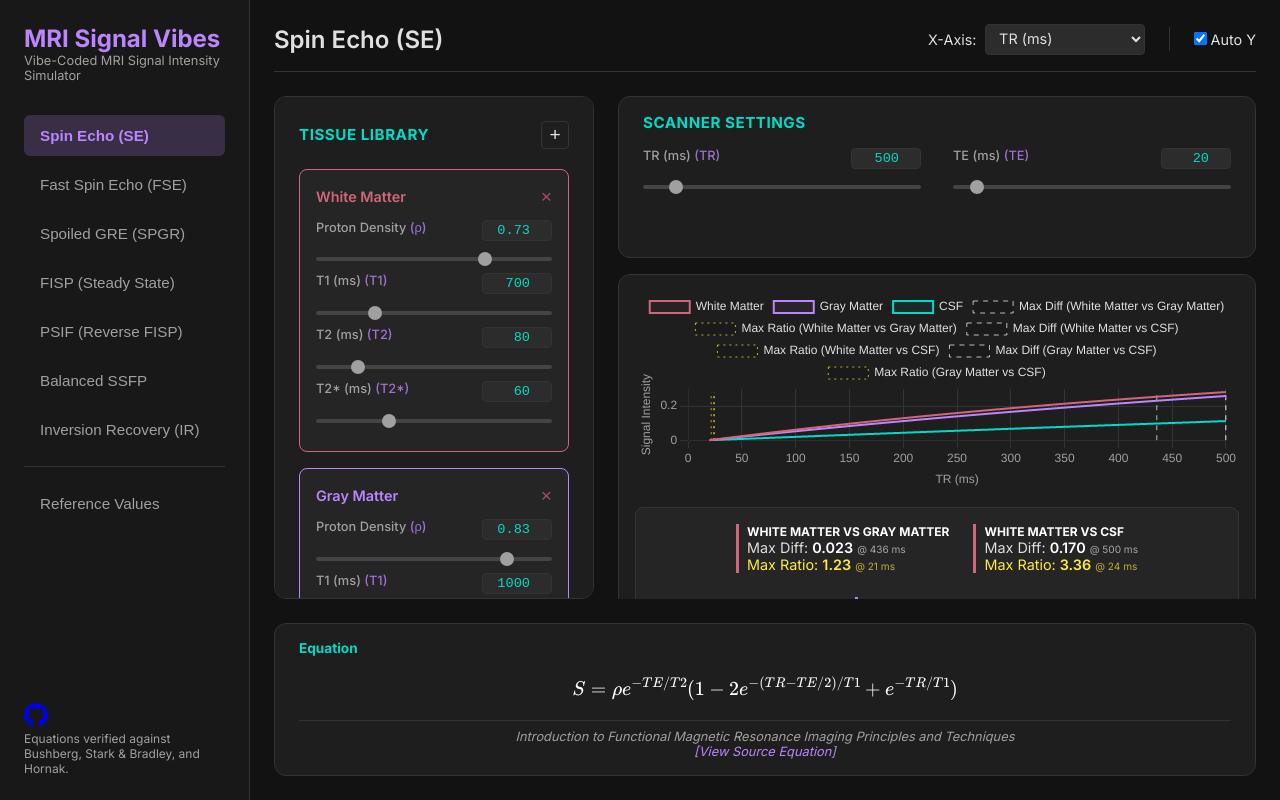
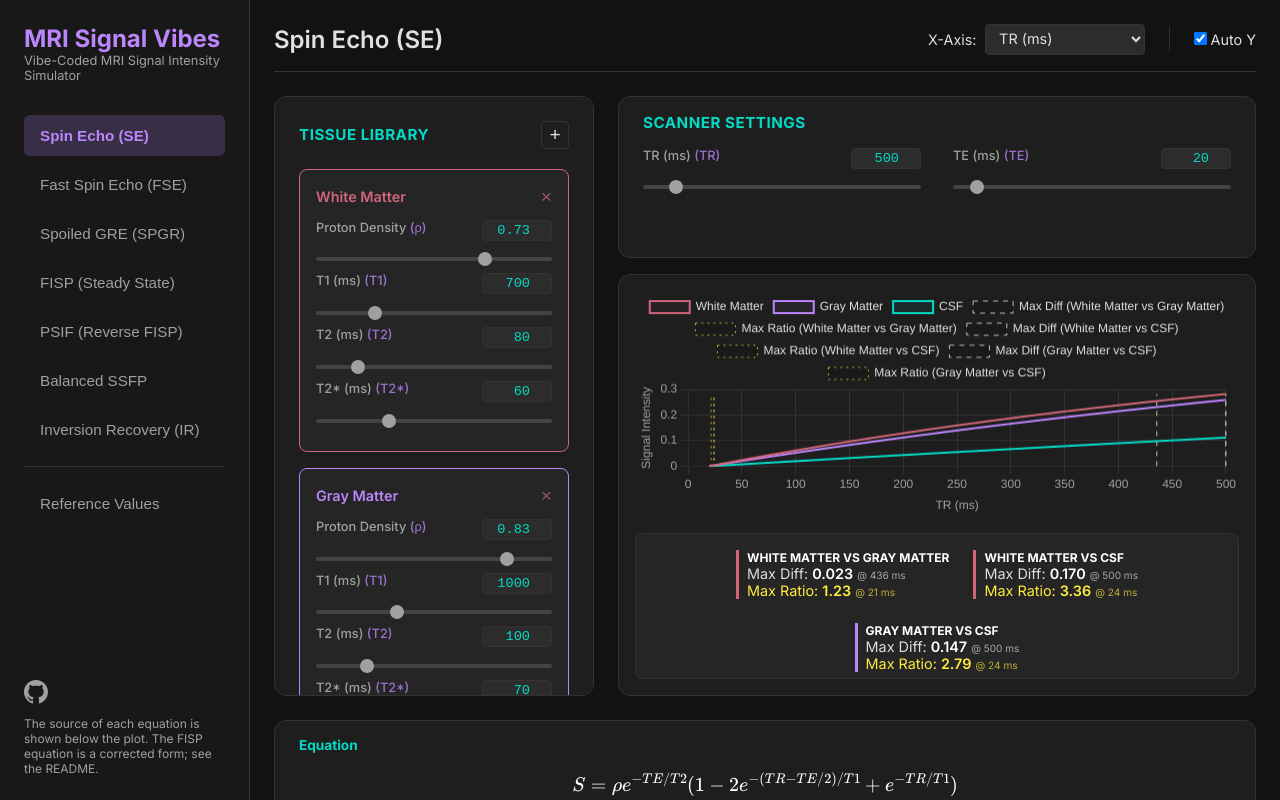
Before and after one commit to gdevenyi/mri-signal-vibes, a plain HTML site: page index.html in a window 1280 px wide. Drawn offline with nearby package versions, Linux system fonts and the light colour scheme.

Commit message:
Fix slider value snap, short-window layout and sidebar text
- Start the slider step grid at a multiple of the step, so that a typed
  value such as 500 does not move to 501. The parameter minimum is
  applied in the handlers.
- Keep the plot area at 600px or more in a short window. The page
  scrolls, and the chart stays in view.
- Narrow windows: stack the panels at their own height and limit the
  tissue panel height.
- Add styles for the GitHub link and let the sidebar scroll.
- Replace the sidebar text that said the equations were verified
  against textbooks. This could not be confirmed.
- PSIF: the code comment now says that the equation agrees with the
  source image.

Co-Authored-By: Claude Fable 5.2 <noreply@anthropic.com>
Claude-Session: https://claude.ai/code/session_01W53iUP15ZfPvn3KakUNPzG

```diff
--- a/index.html
+++ b/index.html
@@ -39,7 +39,7 @@
                 </a>
             </div>
             <div class="info-box">
-                <p>Equations verified against Bushberg, Stark &amp; Bradley, and Hornak.</p>
+                <p>The source of each equation is shown below the plot. The FISP equation is a corrected form; see the README.</p>
             </div>
         </aside>
 
--- a/script.js
+++ b/script.js
@@ -155,7 +155,7 @@ const sequences = {
         url: 'https://mriquestions.com/psif-vs-fisp.html',
         equationStr: '$$ S = \\rho \\tan(\\frac{\\theta}{2}) \\left[ 1 - (1 - e^{-TR/T1} \\cos \\theta) \\sqrt{\\frac{1 - e^{-2TR/T2}}{(1 - e^{-TR/T1} \\cos \\theta)^2 - e^{-2TR/T2}(e^{-TR/T1} - \\cos \\theta)^2}} \\right] e^{-TE/T2} $$',
         calc: (seqP, tissueP) => {
-            // PSIF Equation (User Provided)
+            // PSIF equation. Agrees with the equation image on the cited page.
             const { TR, TE, Theta } = seqP;
             let { T1, T2, Rho } = tissueP;
             if (T1 <= 0) T1 = 1;
@@ -543,7 +543,10 @@ function createSlider(container, pKey, initVal, onChange, isCompact, idPrefix =
     valInput.className = 'param-input';
     valInput.id = `${idPrefix}input-${pKey}`;
     valInput.value = initVal;
-    valInput.min = def.min;
+    // The step grid starts at a multiple of the step (0 for TR, not 1), so that
+    // a typed value such as 500 does not move to 501. The handlers apply def.min.
+    const gridMin = Math.floor(def.min / def.step) * def.step;
+    valInput.min = gridMin;
     valInput.max = def.max;
     valInput.step = def.step;
 
@@ -554,7 +557,7 @@ function createSlider(container, pKey, initVal, onChange, isCompact, idPrefix =
     slider.type = 'range';
     slider.className = 'slider-input';
     slider.id = `${idPrefix}slider-${pKey}`;
-    slider.min = def.min;
+    slider.min = gridMin;
     slider.max = def.max;
     slider.step = def.step;
     slider.value = initVal;
@@ -563,7 +566,7 @@ function createSlider(container, pKey, initVal, onChange, isCompact, idPrefix =
 
     // Sync Slider -> Input
     slider.addEventListener('input', (e) => {
-        const newVal = parseFloat(e.target.value);
+        const newVal = Math.max(parseFloat(e.target.value), def.min);
         valInput.value = newVal;
         lastVal = newVal;
 
--- a/style.css
+++ b/style.css
@@ -41,6 +41,8 @@ body {
     display: flex;
     flex-direction: column;
     padding: 1.5rem;
+    overflow-y: auto;
+    flex-shrink: 0;
 }
 
 .logo h1 {
@@ -86,6 +88,18 @@ body {
     font-weight: 600;
 }
 
+.github-link {
+    margin: 1rem 0 0.5rem;
+}
+
+.github-link a {
+    color: var(--text-muted);
+}
+
+.github-link a:hover {
+    color: var(--primary);
+}
+
 .info-box {
     margin-top: auto;
     font-size: 0.75rem;
@@ -113,6 +127,12 @@ body {
     align-items: center;
     border-bottom: 1px solid var(--border);
     padding-bottom: 1rem;
+}
+
+.top-bar,
+.equation-panel,
+.reference-panel {
+    flex-shrink: 0;
 }
 
 .top-bar h2 {
@@ -165,7 +185,8 @@ body {
     display: grid;
     grid-template-columns: 320px 1fr;
     gap: 1.5rem;
-    flex: 1;
+    /* Do not shrink below 600px in a short window: the page scrolls instead */
+    flex: 1 0 600px;
     min-height: 0;
 }
 
@@ -450,7 +471,12 @@ body {
 @media (max-width: 900px) {
     .content-grid {
         grid-template-columns: 1fr;
-        grid-template-rows: auto 400px;
+        grid-template-rows: auto auto;
+        flex-basis: auto;
+    }
+
+    .tissue-panel {
+        max-height: 400px;
     }
 }
 
```
